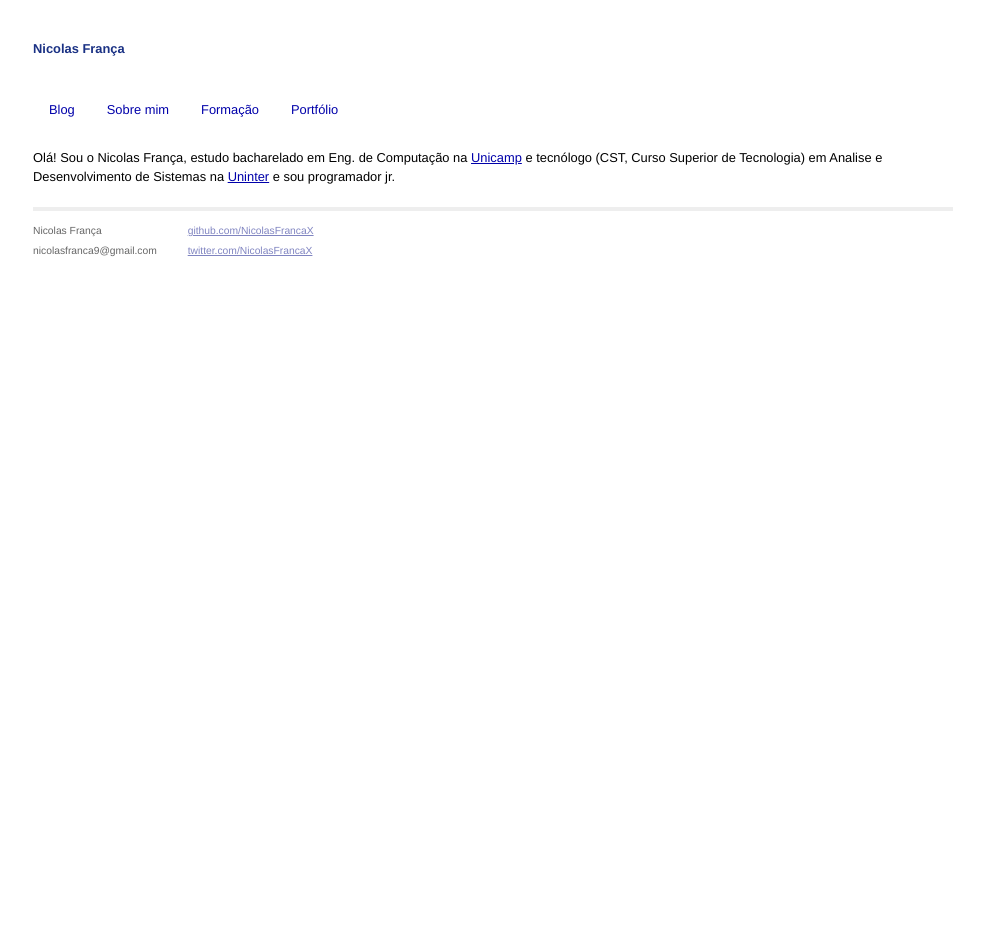
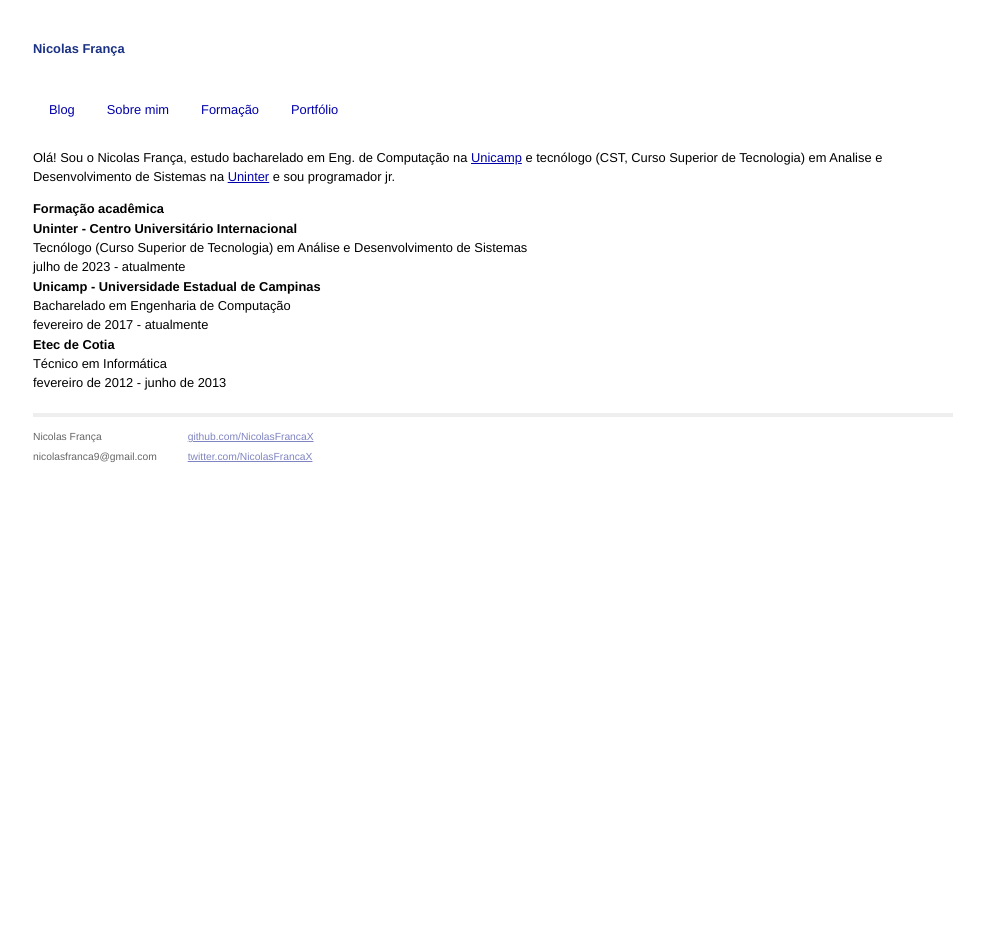
Before and after one commit to NicolasFrancaX/nicolasfrancax.github.io, a Jekyll site: the page built from formacao.html, in a window 1280 px wide. Shown: the whole page, without its empty margins (147-1131 px from the left). Built offline with Jekyll 4.4.1, drawn with Linux system fonts in a browser that asks for light colours.

Commit message:
Update formacao.html

```diff
--- a/formacao.html
+++ b/formacao.html
@@ -16,4 +16,22 @@ title: Nicolas França
   <p>Olá! Sou o Nicolas França, estudo bacharelado em Eng. de Computação na <a href="http://www.unicamp.br/unicamp/">Unicamp</a> e tecnólogo (CST, Curso Superior de Tecnologia) em Analise e
     Desenvolvimento de Sistemas na <a href="https://www.uninter.com/">Uninter</a> e sou programador jr.</p>
 
+  <h2>Formação acadêmica</h2>
+
+  <div class="school">
+    <h3>Uninter - Centro Universitário Internacional</h3>
+    <div class="left">Tecnólogo (Curso Superior de Tecnologia) em Análise e Desenvolvimento de Sistemas</div>
+    <div class="right">julho de 2023 - atualmente</div>
+  </div>
+  <div class="school">
+    <h3>Unicamp - Universidade Estadual de Campinas</h3>
+    <div class="left">Bacharelado em Engenharia de Computação</div>
+    <div class="right">fevereiro de 2017 - atualmente</div>
+  </div>
+  <div class="school">
+    <h3>Etec de Cotia</h3>
+    <div class="left">Técnico em Informática</div>
+    <div class="right">fevereiro de 2012 - junho de 2013</div>
+  </div>
+
 </div>
```
